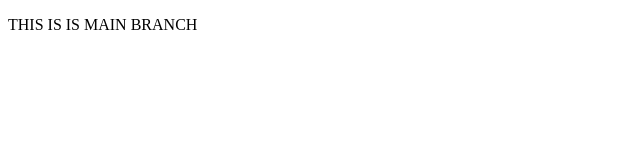
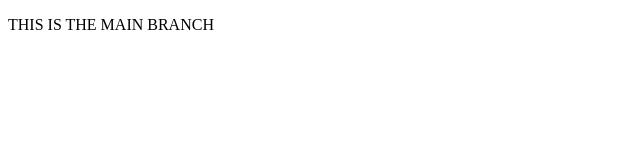
Before and after one commit to jprocamora/ClassB, a plain HTML site: page index.html in a window 1280 px wide. Shown: the full height of the page, 0-640 px from the left. Drawn offline with Linux system fonts and the light colour scheme.

Commit message:
my very latest commit

```diff
--- a/index.html
+++ b/index.html
@@ -8,7 +8,7 @@
 </head>
 
 <body>
-    <p>THIS IS IS MAIN BRANCH</p>
+    <p>THIS IS THE MAIN BRANCH</p>
 </body>
 
 </html>
```
